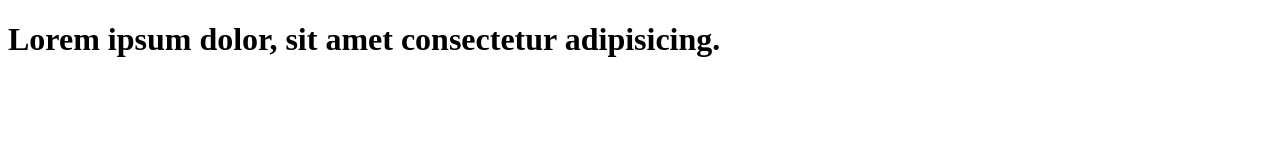
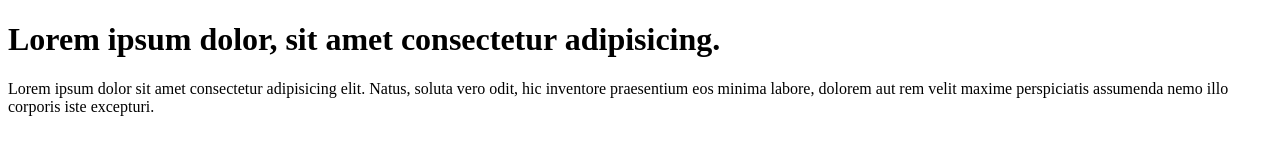
Before and after one commit to RiddhiVek123/learn-git, a plain HTML site: page index.html in a window 1280 px wide. Drawn offline with Linux system fonts and the light colour scheme.

Commit message:
add paragraph to code

```diff
--- a/index.html
+++ b/index.html
@@ -7,5 +7,6 @@
 </head>
 <body>
     <h1>Lorem ipsum dolor, sit amet consectetur adipisicing.</h1>
+    <p>Lorem ipsum dolor sit amet consectetur adipisicing elit. Natus, soluta vero odit, hic inventore praesentium eos minima labore, dolorem aut rem velit maxime perspiciatis assumenda nemo illo corporis iste excepturi.</p>
 </body>
 </html>
```
Also changed, not shown: 1 other file.
